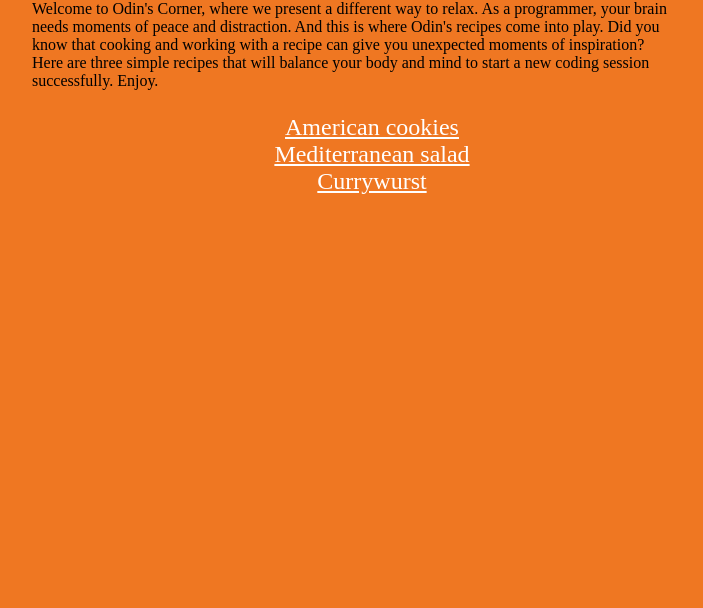
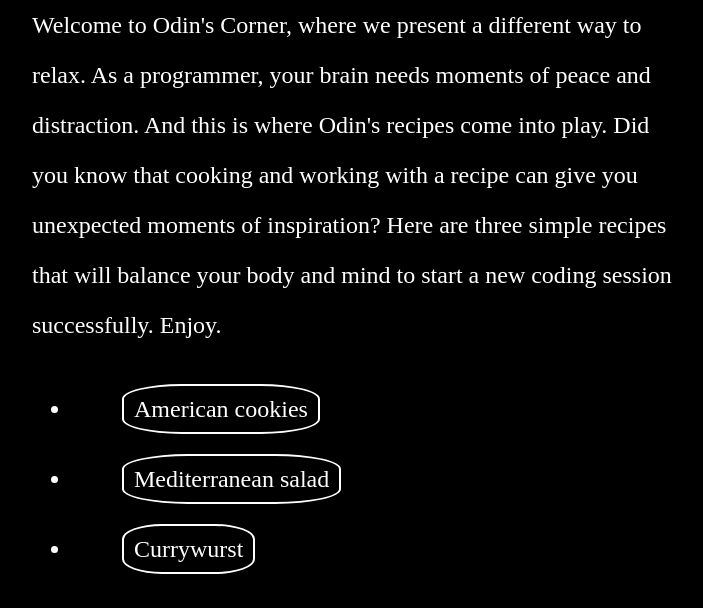
Before and after one commit to veltheim/odin-recipes, a plain HTML site: page index.html in a window 1280 px wide. Shown: the part 291-899 px from the top of the page, without its empty margins (288-991 px from the left). Before the commit the page ends 800 px from the top, so only its background shows below. Drawn offline with Linux system fonts and the light colour scheme.

Commit message:
Add new background

```diff
--- a/style.css
+++ b/style.css
@@ -1,7 +1,8 @@
 body {
-    background-color: #EF7722;
+    background-color: black;
     margin-left: 25%;
     margin-right: 25%;
+  line-height: 50px;
 
 }
 
@@ -19,15 +20,25 @@ h1 {
     color: white;
     font-size: 50px;
 }
-
-ul {
-    align-items: center;
+h2 {
+  text-align: center;
+    color: white;
+  font-size: 35px;
 }
 
-a, ul {
-  display: block;
-  text-align: center;
-  list-style-type: none;
+
+ul, p {
   font-size: 24px;
   color: white;
 }
+a {
+  color: white;
+  text-decoration: none;
+  border: 2px solid white;
+  border-radius: 30%;
+  margin: 50px;
+  padding: 10px;
+  line-height: 70px;
+  background-color: black;
+
+}
```
